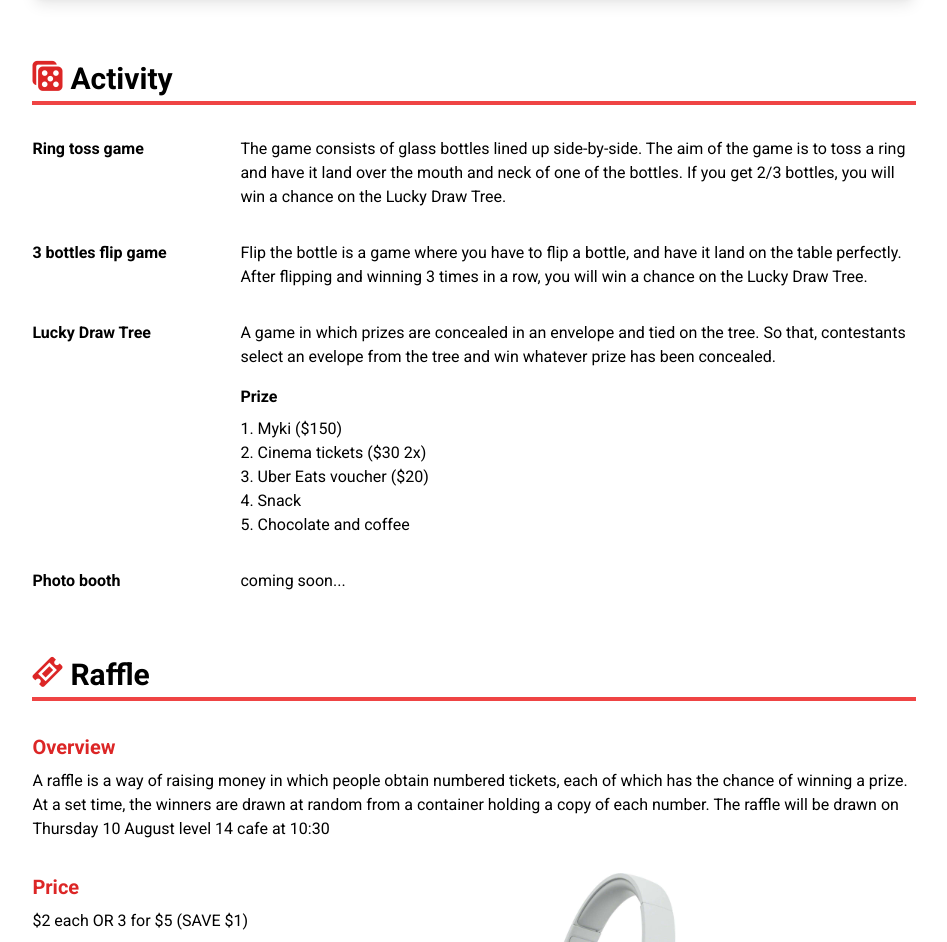
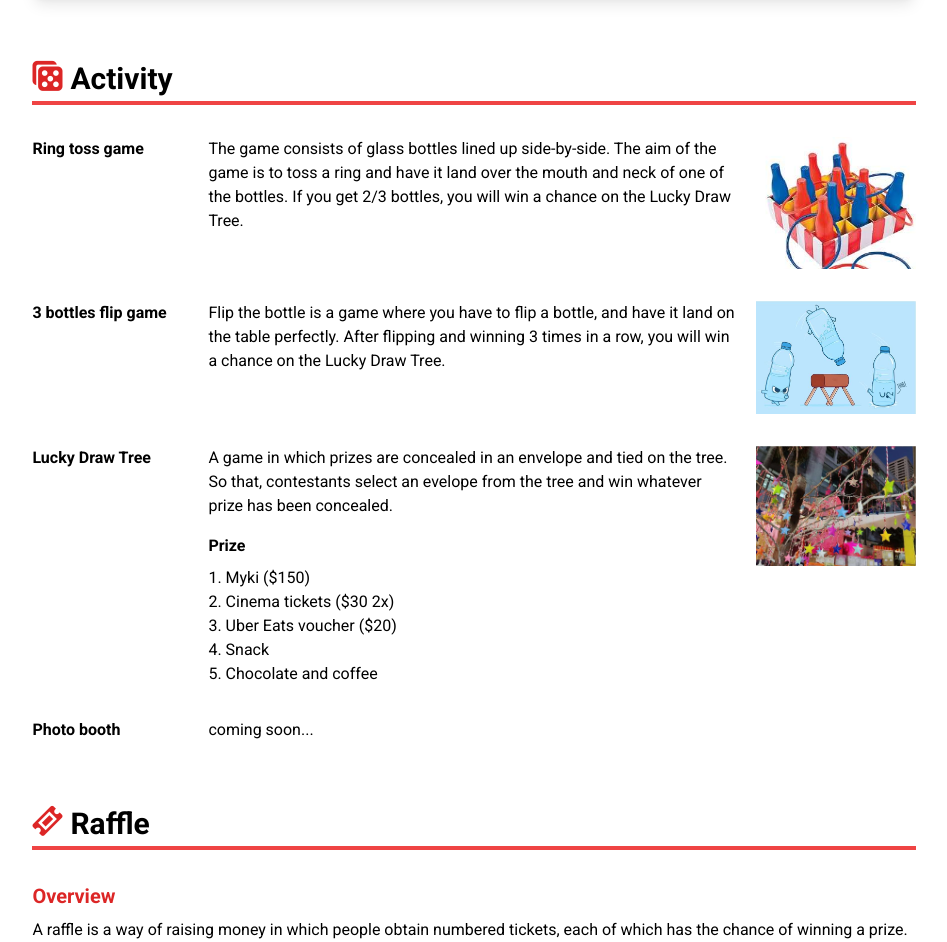
Before and after one commit to marketday-charity-gcm/marketday-charity-gcm.github.io, an Astro site: page / in a window 1280 px wide. Shown: the part 1121-2063 px from the top of the page, without its empty margins (166-1113 px from the left). Built offline with nearby package versions, Linux system fonts and the light colour scheme; Astro itself is replaced by a stand-in of ours; a web font is replaced by a local one.

Commit message:
update: activity image

```diff
--- a/src/pages/index.astro
+++ b/src/pages/index.astro
@@ -54,20 +54,29 @@ import '@splidejs/splide/css/core';
         <h2 class="font-bold text-2xl md:text-3xl pb-1 border-b-4 border-red-500 mb-6"><span class="icon-dice mr-2 text-red-600"></span>Activity</h2>
         <dl class="activity-list">
           <div class="activity-list__set">
-            <dt>Ring toss game</dt>
-            <dd>
+            <dt>
+              <span class="activity-list__title block">Ring toss game</span>
+            </dt>
+            <dd class="sm:flex gap-4">
               <p>The game consists of glass bottles lined up side-by-side. The aim of the game is to toss a ring and have it land over the mouth and neck of one of the bottles. If you get 2/3 bottles, you will win a chance on the Lucky Draw Tree.</p>
+              <span class="activity-list__image shrink-0 grow-0 mt-4 sm:mt-0 flex justify-center items-start"><img src="/activity/RingToss.jpg" width="160" alt=""></span>
             </dd>
           </div>
           <div class="activity-list__set">
-            <dt>3 bottles flip game</dt>
-            <dd>
+            <dt>
+              <span class="activity-list__title block">3 bottles flip game</span>
+            </dt>
+            <dd class="sm:flex gap-4">
               <p>Flip the bottle is a game where you have to flip a bottle, and have it land on the table perfectly. After flipping and winning 3 times in a row, you will win a chance on the Lucky Draw Tree.</p>
+              <span class="activity-list__image shrink-0 grow-0 mt-4 sm:mt-0 flex justify-center items-start"><img src="/activity/FlipBottle.jpg" width="160" alt=""></span>
           </dd>
           </div>
           <div class="activity-list__set">
-            <dt>Lucky Draw Tree</dt>
-            <dd>
+            <dt>
+              <span class="activity-list__title block">Lucky Draw Tree</span>
+            </dt>
+            <dd class="sm:flex gap-4">
+              <div>
                 <p>A game in which prizes are concealed in an envelope and tied on the tree. So that, contestants select an evelope from the tree and win whatever prize has been concealed.</p>
                 <h3 class="font-bold mt-4">Prize</h3>
                 <ol class="list-inside list-decimal mt-2">
@@ -77,10 +86,14 @@ import '@splidejs/splide/css/core';
                   <li>Snack</li>
                   <li>Chocolate and coffee</li>
                 </ol>
+              </div>
+              <span class="activity-list__image shrink-0 grow-0 mt-4 sm:mt-0 flex justify-center items-start"><img src="/activity/LuckyDrawTree.jpg" width="160" alt=""></span>
             </dd>
           </div>
           <div class="activity-list__set">
-            <dt>Photo booth</dt>
+            <dt>
+              <span class="activity-list__title block">Photo booth</span>
+            </dt>
             <dd>coming soon...</dd>
           </div>
         </dl>
@@ -322,9 +335,9 @@ import '@splidejs/splide/css/core';
   }
 
 
-  .activity-list__set dt {
+  .activity-list__set > dt {
     font-weight: bold;
-    min-width: 12em;
+    min-width: 160px;
   }
 
   .menu-list__set {
```
Also changed, not shown: public/activity/FlipBottle.jpg (added), public/activity/LuckyDrawTree.jpg (added), public/activity/RingToss.jpg (added). Lines whose indentation alone changed are shown as unchanged.
